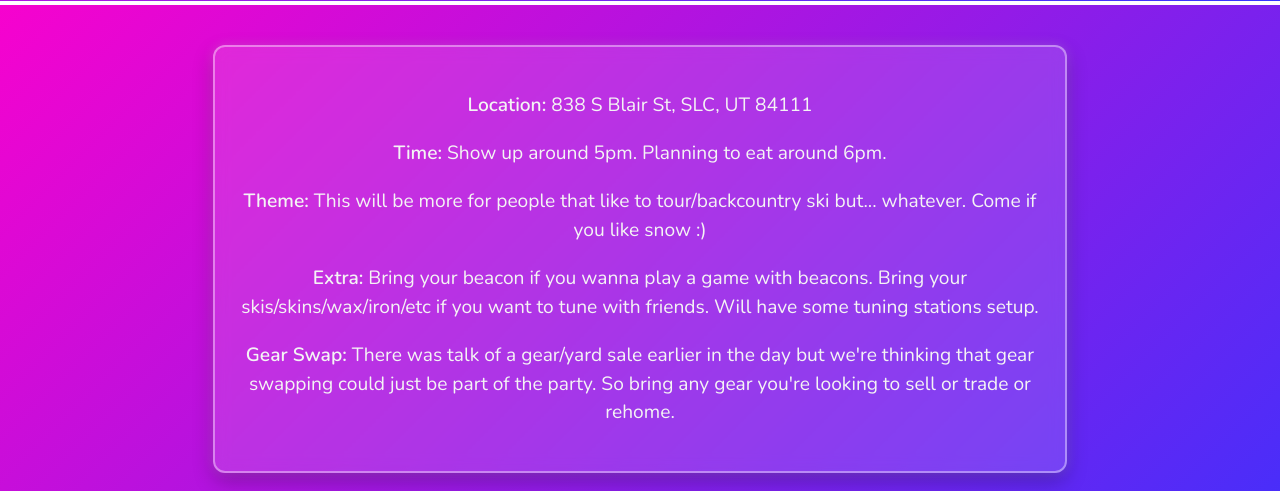
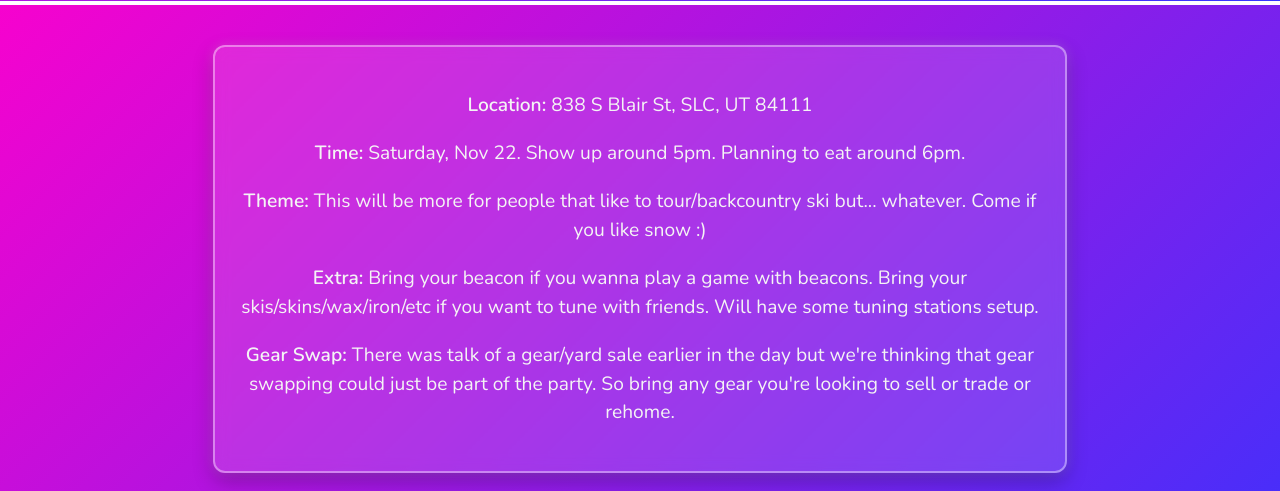
Before and after one commit to joncheryl/joncheryl.github.io, a plain HTML site: page party.html in a window 1280 px wide. Shown: the part 880-1371 px from the top of the page. Drawn offline with nearby package versions, Linux system fonts and the light colour scheme.

Commit message:
added date of party

```diff
--- a/party.html
+++ b/party.html
@@ -160,7 +160,7 @@
 
   <div class="section info-section">
     <p><strong>Location:</strong> 838 S Blair St, SLC, UT 84111</p>
-    <p><strong>Time:</strong> Show up around 5pm. Planning to eat around 6pm.</p>
+    <p><strong>Time:</strong> Saturday, Nov 22. Show up around 5pm. Planning to eat around 6pm.</p>
     <p><strong>Theme:</strong> This will be more for people that like to tour/backcountry ski but... whatever. Come if you like snow :)</p>
     <p><strong>Extra:</strong> Bring your beacon if you wanna play a game with beacons. Bring your skis/skins/wax/iron/etc if you want to tune with friends. Will have some tuning stations setup.</p>
     <p><strong>Gear Swap:</strong> There was talk of a gear/yard sale earlier in the day but we're thinking that gear swapping could just be part of the party. So bring any gear you're looking to sell or trade or rehome.</p>
```
